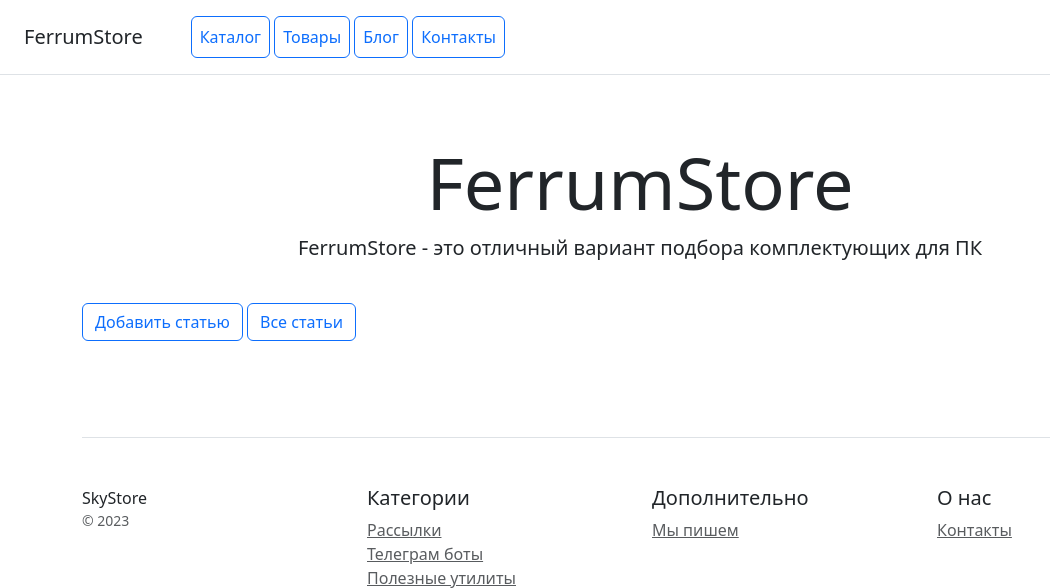
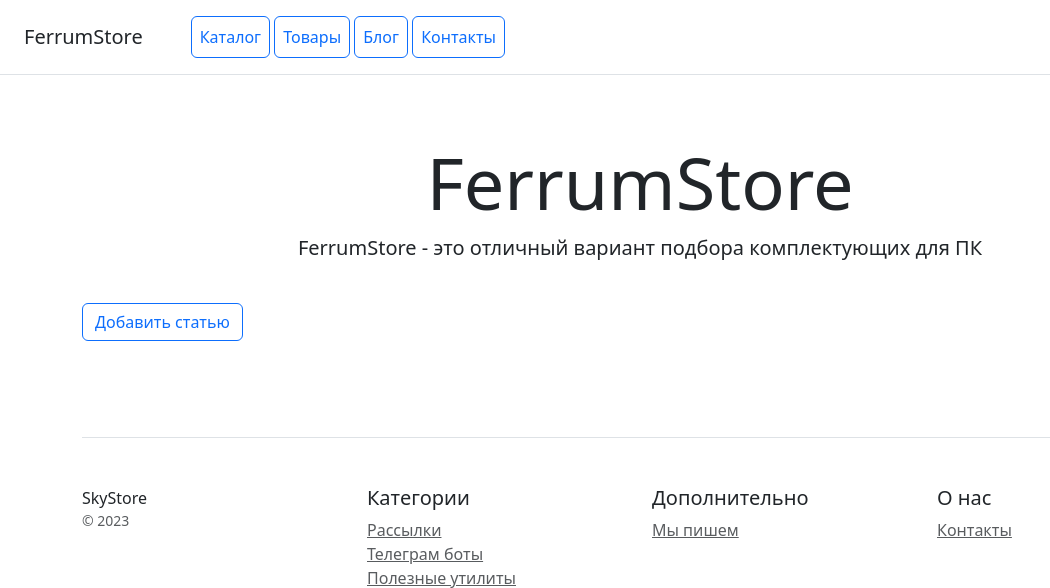
Before and after one commit to StanislavVasilchenko/online_store_django, a Django app: page /blog/ in a window 1280 px wide. Shown: the top 588 px of the page, without its empty margins (0-1050 px from the left). Run offline with Django 4.2, Linux system fonts and the light colour scheme; data that the repository does not hold is empty; some libraries are stand-ins or nearby versions.

Commit message:
del <a> Все статьи

```diff
--- a/blog/templates/blog/blog_list.html
+++ b/blog/templates/blog/blog_list.html
@@ -3,7 +3,6 @@
 {% block content %}
     <div class="col-12 mb-5">
         <a class="btn btn-outline-primary" href="{% url 'blog:create' %}">Добавить статью</a>
-        <a class="btn btn-outline-primary" href="{% url 'blog:articles' %}">Все статьи</a>
     </div>
     <div class="row text-center">
         {% for object in object_list %}
```
